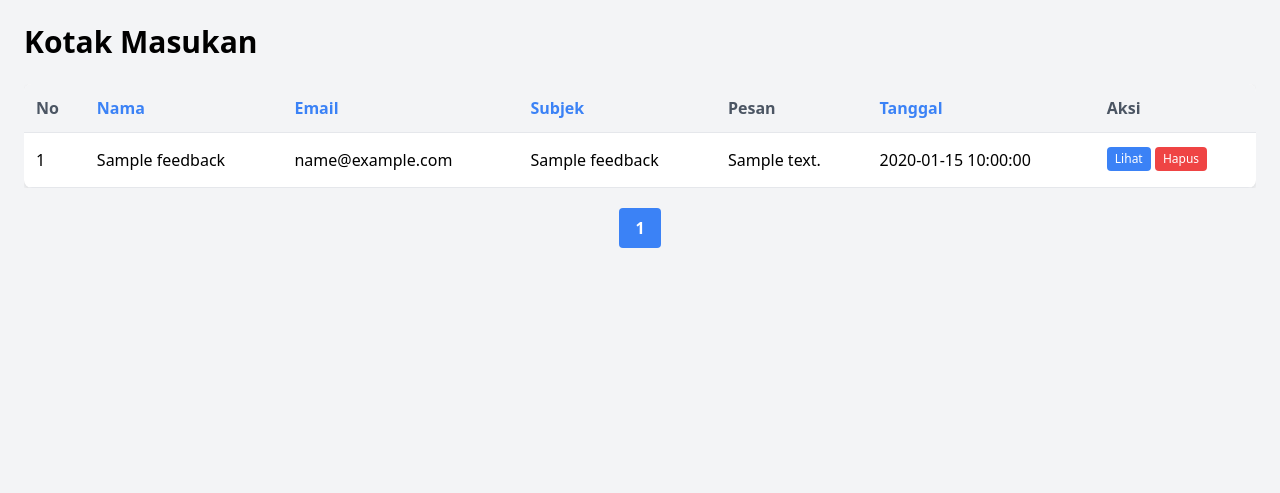
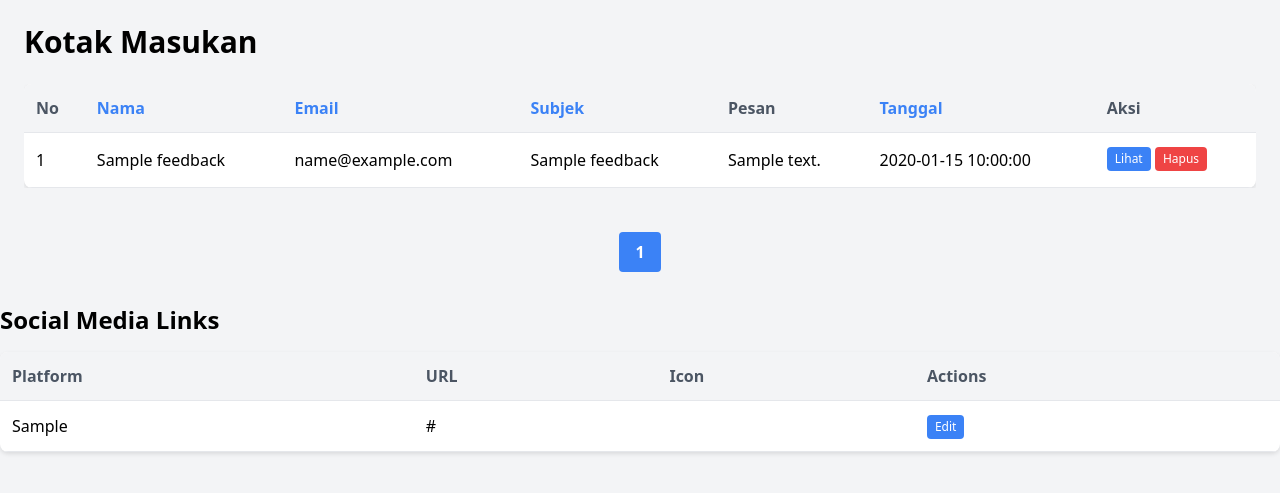
Before and after one commit to RazorTetra/sman1bolaang-full, a PHP site: page /admin/kotak_masukan.php in a window 1280 px wide. Shown: the part 60-553 px from the top of the page. Run offline with PHP 8.4, Linux system fonts and the light colour scheme; the visitor is signed in with stand-in values (Sample User, id 1); tables that the repository leaves empty or names only in its code hold one stand-in row (values such as "Sample post"); style sheets or scripts are compiled from the project's sources.

Commit message:
add link social media kotak masukan

```diff
--- a/admin/kotak_masukan.php
+++ b/admin/kotak_masukan.php
@@ -37,6 +37,11 @@ function sortLink($column, $currentSort, $currentOrder)
     $newOrder = ($currentSort === $column && $currentOrder === 'ASC') ? 'DESC' : 'ASC';
     return "kotak_masukan.php?sort=$column&order=$newOrder";
 }
+
+// Fetch social media links
+$stmt = $pdo->query("SELECT * FROM social_media_links WHERE is_active = TRUE");
+$socialLinks = $stmt->fetchAll(PDO::FETCH_ASSOC);
+
 ?>
 
 <!DOCTYPE html>
@@ -56,31 +61,38 @@ function sortLink($column, $currentSort, $currentOrder)
             overflow: hidden;
             box-shadow: 0 2px 4px rgba(0, 0, 0, 0.1);
         }
+
         .table th,
         .table td {
             padding: 12px;
             text-align: left;
             border-bottom: 1px solid #e5e7eb;
         }
+
         .table th {
             background-color: #f3f4f6;
             color: #4b5563;
         }
+
         .table tr:hover {
             background-color: #f9fafb;
         }
+
         .table a {
             color: #3b82f6;
             text-decoration: none;
         }
+
         .table a:hover {
             text-decoration: underline;
         }
+
         .pagination {
             display: flex;
             justify-content: center;
             margin-top: 20px;
         }
+
         .pagination a {
             padding: 8px 16px;
             margin: 0 4px;
@@ -90,9 +102,11 @@ function sortLink($column, $currentSort, $currentOrder)
             text-decoration: none;
             font-weight: 600;
         }
+
         .pagination a:hover {
             background-color: #2563eb;
         }
+
         .modal {
             position: fixed;
             inset: 0;
@@ -104,10 +118,12 @@ function sortLink($column, $currentSort, $currentOrder)
             opacity: 0;
             transition: opacity 0.3s ease, visibility 0.3s ease;
         }
+
         .modal.show {
             visibility: visible;
             opacity: 1;
         }
+
         .modal-content {
             background-color: white;
             padding: 20px;
@@ -116,20 +132,24 @@ function sortLink($column, $currentSort, $currentOrder)
             width: 100%;
             position: relative;
         }
+
         .modal-header {
             display: flex;
             justify-content: space-between;
             align-items: center;
         }
+
         .modal-header h2 {
             margin: 0;
         }
+
         .modal-header button {
             background: none;
             border: none;
             font-size: 24px;
             cursor: pointer;
         }
+
         .modal-body {
             margin-top: 20px;
         }
@@ -191,6 +211,8 @@ function sortLink($column, $currentSort, $currentOrder)
                     <?php endforeach; ?>
                 </tbody>
             </table>
+
+        </div>
     </div>
 
     <!-- Pagination -->
@@ -202,6 +224,35 @@ function sortLink($column, $currentSort, $currentOrder)
         <?php endfor; ?>
     </div>
     </div>
+
+    <!-- Social Media Links Section -->
+    <div class="container mx-auto">
+        <h2 class="text-2xl font-bold mt-8 mb-4">Social Media Links</h2>
+        <table class="table">
+            <thead>
+                <tr>
+                    <th>Platform</th>
+                    <th>URL</th>
+                    <th>Icon</th>
+                    <th>Actions</th>
+                </tr>
+            </thead>
+            <tbody>
+                <?php foreach ($socialLinks as $link): ?>
+                    <tr>
+                        <td><?php echo htmlspecialchars($link['platform']); ?></td>
+                        <td><?php echo htmlspecialchars($link['url']); ?></td>
+                        <td><i class="<?php echo htmlspecialchars($link['icon']); ?>"></i></td>
+                        <td>
+                            <!-- Add edit and delete buttons here -->
+                            <button class="bg-blue-500 hover:bg-blue-600 text-white font-medium py-1 px-2 rounded text-xs">Edit</button>
+                        </td>
+                    </tr>
+                <?php endforeach; ?>
+            </tbody>
+        </table>
+    </div>
+
 
     <!-- Modal for showing full message -->
     <div id="messageModal" class="modal">
```
Also changed, not shown: index.php (+15 -10 lines). Lines whose indentation alone changed are shown as unchanged.
